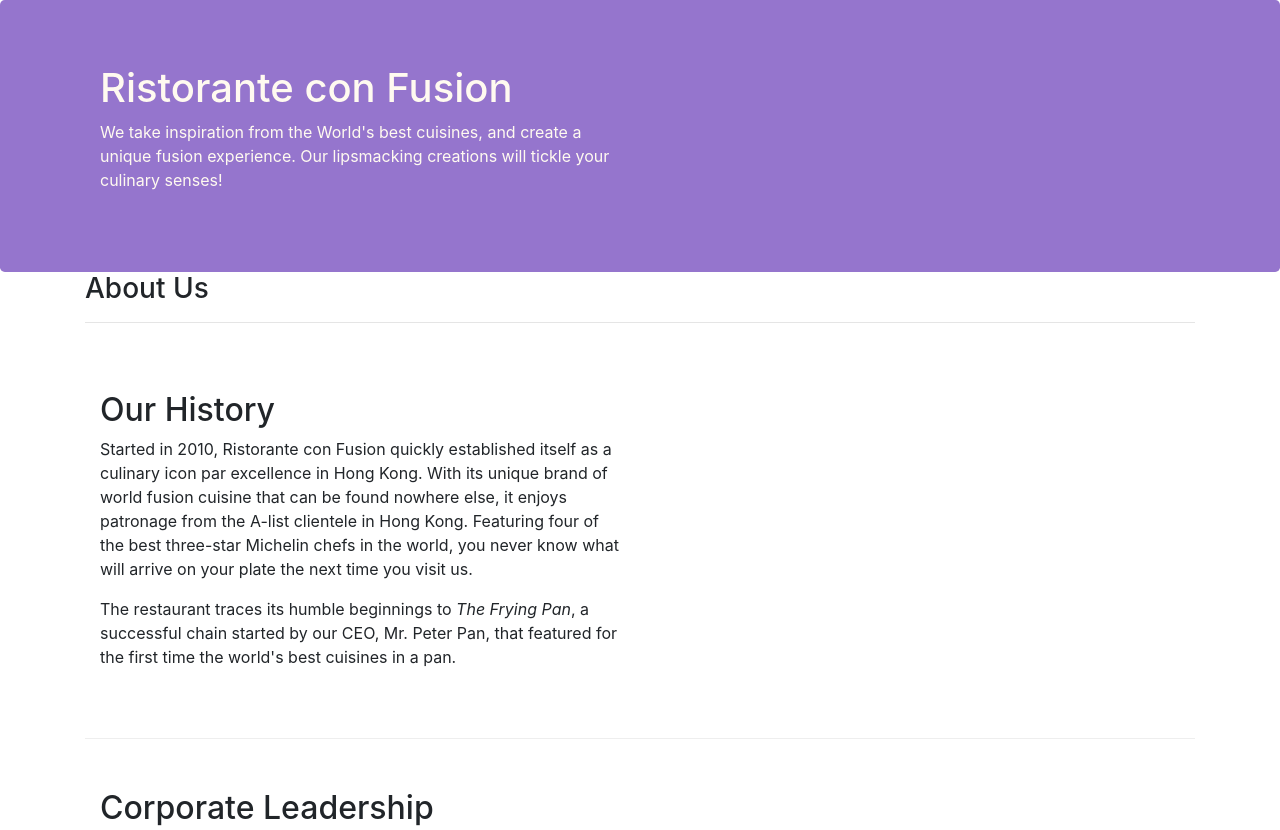
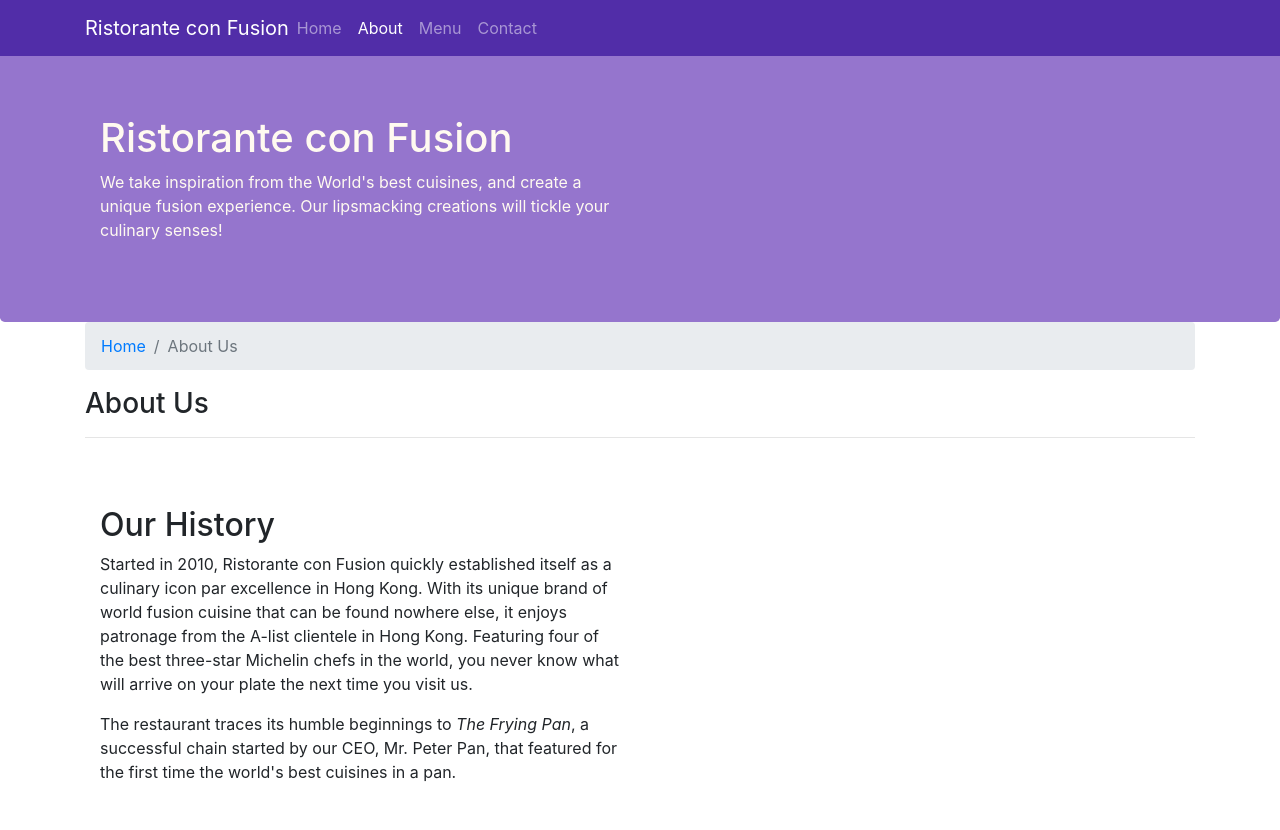
Before and after one commit to Rohit-FSD/BOOTSTRAP4, a website: page aboutus.html in a window 1280 px wide. Shown: the top 830 px of the page. Drawn offline with nearby package versions, Linux system fonts and the light colour scheme.

Commit message:
navbar n breadcrumbs

```diff
--- a/aboutus.html
+++ b/aboutus.html
@@ -15,6 +15,24 @@
 </head>
 
 <body>
+    <nav class="navbar navbar-dark navbar-expand-sm fixed-top">
+        <div class="container">
+            <button class="navbar-toggler" type="button" data-toggle="collapse" data-target="#Navbar">
+                <span class="navbar-toggler-icon"></span>
+            </button>
+            <a class="navbar-brand mr-auto" href="./index.html">Ristorante con Fusion</a>
+            <div class="collapse navbar-collapse" id="Navbar">
+                <ul class="navbar-nav mr-auto">
+                    <li class="navbar-item"><a class="nav-link" href="./index.html">Home</a></li>
+                    <li class="navbar-item active"><a class="nav-link" href="#">About</a></li>
+                    <li class="navbar-item"><a class="nav-link" href="#">Menu</a></li>
+                    <li class="navbar-item"><a class="nav-link" href="#">Contact</a></li>
+                </ul>
+            </div>
+
+        </div>
+
+    </nav>
 
     <header class="jumbotron">
         <div class="container">
@@ -32,7 +50,12 @@
     <div class="container">
         <div class="row">
             <div class="col-12">
-               <h3>About Us</h3>
+               <ol class="col-12 breadcrumb">
+                <li class="breadcrumb-item"><a href="./index.html">Home</a></li>
+                <li class="breadcrumb-item active">About Us</li>
+            </ol>
+            <div class="col-12"></div>
+                <h3>About Us</h3>
                <hr>
             </div>
         </div>
@@ -79,7 +102,7 @@
                 <div class="col-4 offset-1 col-sm-2">
                     <h5>Links</h5>
                     <ul class="list-unstyled">
-                        <li><a href="#">Home</a></li>
+                        <li><a href="./index.html">Home</a></li>
                         <li><a href="#">About</a></li>
                         <li><a href="#">Menu</a></li>
                         <li><a href="#">Contact</a></li>
--- a/css/styles.css
+++ b/css/styles.css
@@ -29,3 +29,11 @@
     margin: 0px;
     color: #0f0f0f;
 }
+
+body{
+    padding: 50px 0px 0px 0px;
+    z-index: 0;
+}
+.navbar-dark{
+    background-color: #512DA8;
+}
```
Also changed, not shown: index.html (+18 -1 lines).
